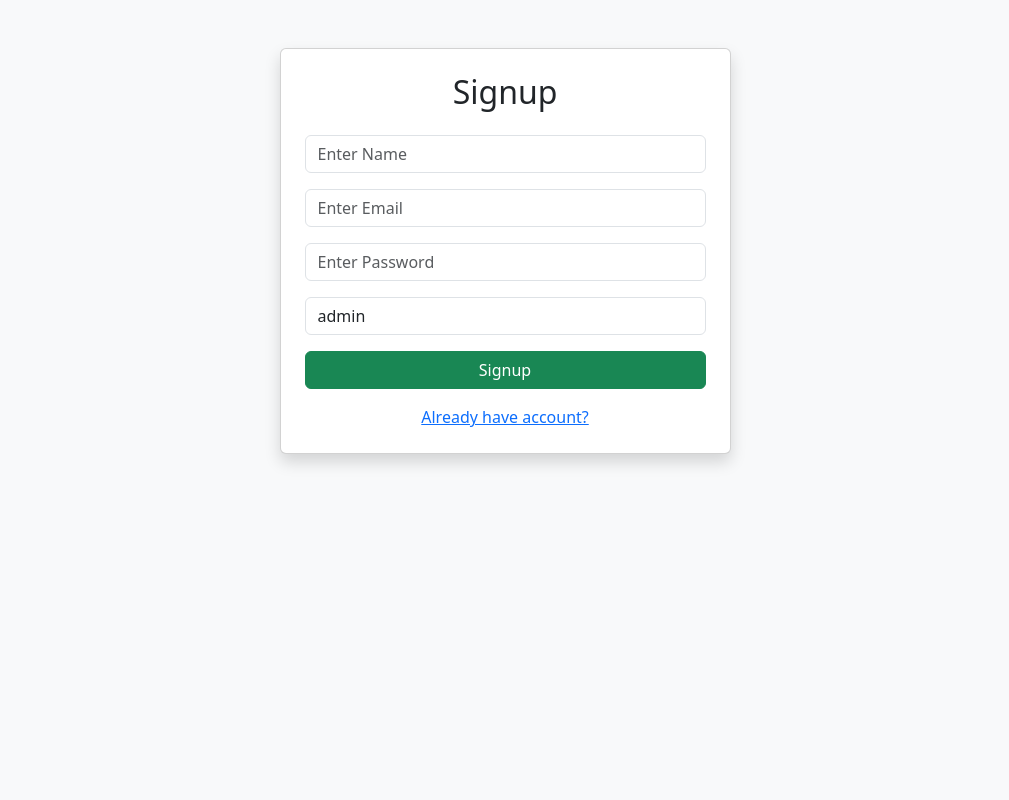
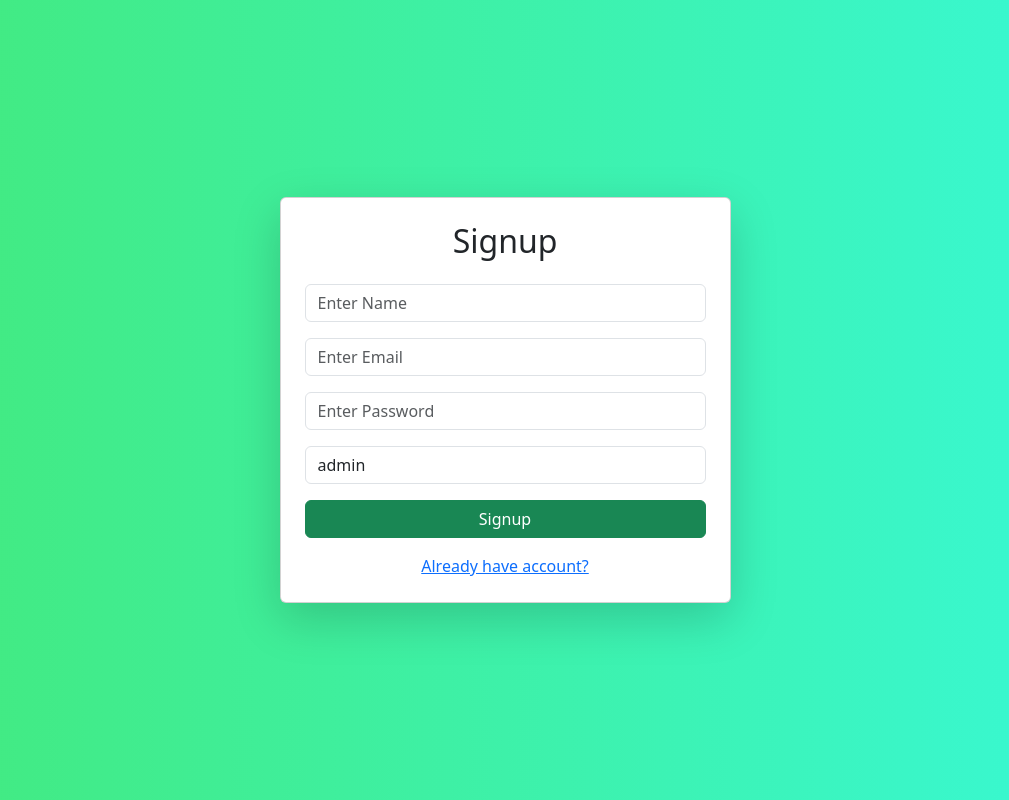
Before and after one commit to maninani12/team-task-manager, a Flask app: page /signup in a window 1280 px wide. Shown: the whole page, without its empty margins (135-1144 px from the left). Run offline with Flask 3, Linux system fonts and the light colour scheme.

Commit message:
Update signup.html

```diff
--- a/templates/signup.html
+++ b/templates/signup.html
@@ -9,15 +9,15 @@
 
 </head>
 
-<body class="bg-light">
+<body style="background: linear-gradient(to right, #43e97b, #38f9d7);">
 
-<div class="container mt-5">
+<div class="container">
 
-    <div class="row justify-content-center">
+    <div class="row justify-content-center align-items-center vh-100">
 
         <div class="col-md-5">
 
-            <div class="card shadow p-4">
+            <div class="card shadow-lg p-4 rounded">
 
                 <h2 class="text-center mb-4">Signup</h2>
 
```
